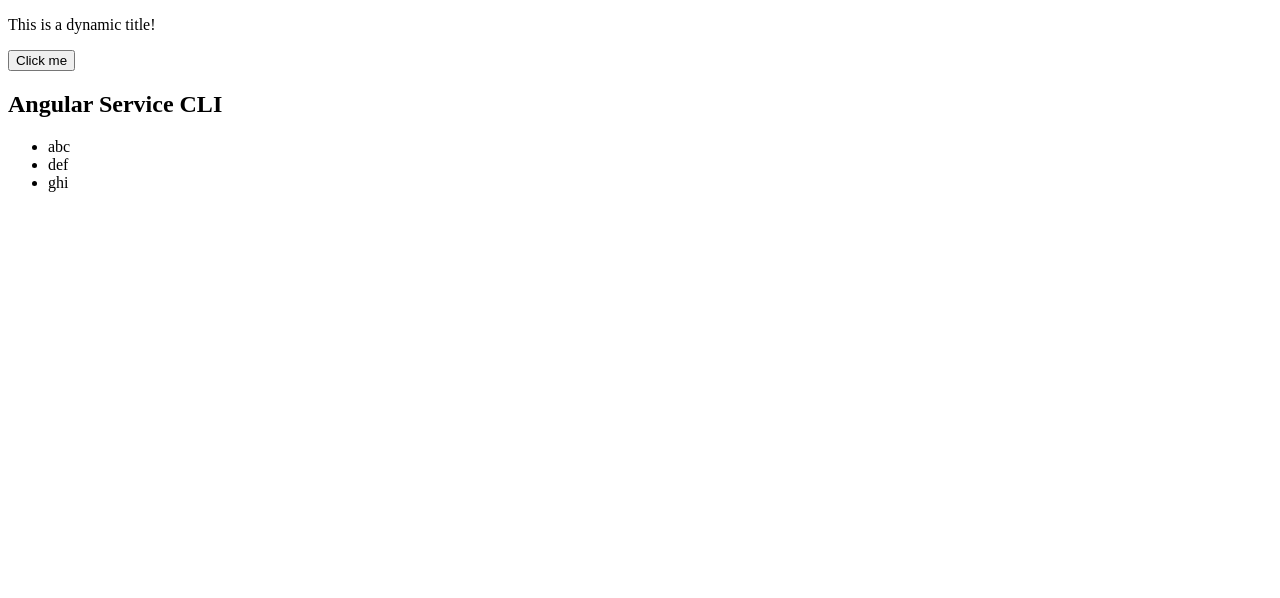
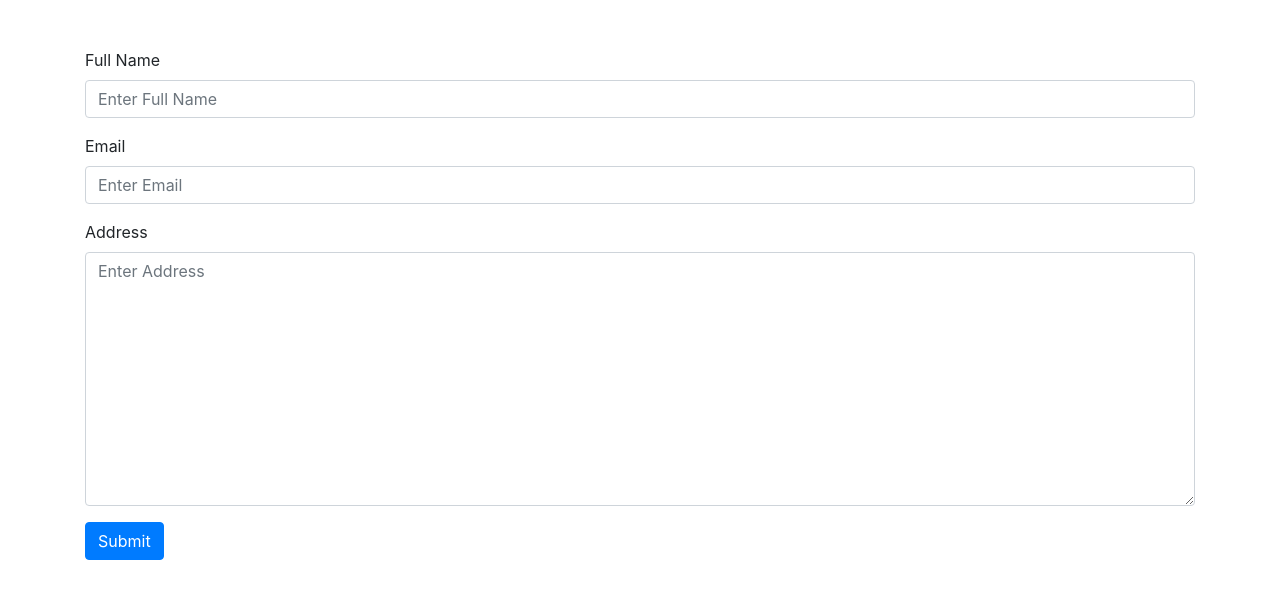
Before and after one commit to Virenp18/Angular16YT, an Angular app: page / in a window 1280 px wide. Shown: the top 598 px of the page. Built offline with nearby package versions, Linux system fonts and the light colour scheme.

Commit message:
Completed angular services and interface and started with angular forms

```diff
--- a/src/app/app.component.html
+++ b/src/app/app.component.html
@@ -15,11 +15,11 @@
 
 <!-- sendMssg coming from (child->parent) post component and making a new function which will be in app.ts file -->
 <!-- Uncomment the next code for getting the click result -->
-<app-post (sendMssg) = 'child_mssg($event)'></app-post>
+<!-- <app-post (sendMssg) = 'child_mssg($event)'></app-post> -->
 
 <!-- showing the msg here which came form @output and stored in variable in app ts file -->
-<p id="evnt_msg">{{eventMsg}}</p>
-<p>{{childMessage}}</p>
+<!-- <p id="evnt_msg">{{eventMsg}}</p>
+<p>{{childMessage}}</p> -->
 
 <!-- <p>{{demoMssg}}</p> -->
 
@@ -55,3 +55,6 @@
 <!-- Two Way Data Binding -->
 <!-- <label for="">Two Way Data Binding</label>
 <input type="text" [(ngModel)] = 'userName' (keyup.enter)="getUserName(userName)" /> -->
+
+<!-- Angular Forms -->
+<app-forms></app-forms>
--- a/src/app/app.module.ts
+++ b/src/app/app.module.ts
@@ -11,6 +11,7 @@ import { DirectivesComponent } from './directives/directives.component';
 import { TaskTwoComponent } from './task-two/task-two.component';
 import { PipesComponent } from './pipes/pipes.component';
 import { CustomPipe } from './pipe/custom.pipe';
+import { FormsComponent } from './forms/forms.component';
 
 @NgModule({
   declarations: [
@@ -22,6 +23,7 @@ import { CustomPipe } from './pipe/custom.pipe';
     TaskTwoComponent,
     PipesComponent,
     CustomPipe,
+    FormsComponent,
   ],
   imports: [
     BrowserModule,
--- /dev/null
+++ b/src/app/forms/forms.component.html
@@ -0,0 +1,32 @@
+<div class="container mt-5">
+    <div class="form-area">
+        <form  #form_data='ngForm' (submit)="form_submit(form_data)">
+            <div class="form-group">
+                <label>Full Name</label>
+                <input
+                 type="text"
+                 name="fullname"
+                 id=""
+                 class="form-control"
+                 placeholder="Enter Full Name"
+                 ngModel
+                 required
+                 #name_ipt="ngModel"
+                 (change)="onNameChge(name_ipt)"
+                 [ngClass]="{'is-invalid' : name_ipt.invalid && name_ipt.touched,'is-valid' : name_ipt.touched && name_ipt.valid}"
+                 />
+                 <div class="alert alert-danger" *ngIf="name_ipt.invalid && name_ipt.touched">Full Name id Required</div>
+            </div>
+            <div class="form-group">
+                <label>Email</label>
+                <input type="email" name="email" id="" placeholder="Enter Email"  class="form-control" ngModel required ngModel/>
+            </div>
+            <div class="form-group">
+                <label>Address</label>
+                <textarea name="address" id="" cols="30" rows="10" placeholder="Enter Address" class="form-control" ngModel></textarea>
+            </div>
+
+            <button type="submit" class="btn btn-primary">Submit</button>
+        </form>
+    </div>
+</div>
--- /dev/null
+++ b/src/app/forms/forms.component.ts
@@ -0,0 +1,18 @@
+import { Component } from '@angular/core';
+import { NgForm } from '@angular/forms';
+
+@Component({
+  selector: 'app-forms',
+  templateUrl: './forms.component.html',
+  styleUrls: ['./forms.component.css']
+})
+export class FormsComponent {
+  // declare methods here
+  form_submit(data:NgForm){
+    console.log(data);
+  }
+  onNameChge(nameData:any){
+    console.log(nameData);
+
+  }
+}
--- /dev/null
+++ b/src/app/models/demo.ts
@@ -0,0 +1,6 @@
+export interface Demo {
+    id : number,
+    title : string,
+    // if making any key optional just add ? after variable
+    date? : Date
+}
--- a/src/app/post/post.component.html
+++ b/src/app/post/post.component.html
@@ -2,6 +2,8 @@
 <button (click)='ClickMe()'>Click me</button>
 <!-- Example of dependency injection and angular service  -->
 <h2>Angular Service CLI</h2>
+<!-- Create a button which will add dtaa to the array -->
+<button (click)="addNewObj()">Add New</button>
 <ul>
     <li *ngFor="let arr of demoServiceArray">
         {{arr.title}}
--- a/src/app/post/post.component.ts
+++ b/src/app/post/post.component.ts
@@ -1,5 +1,6 @@
 import { Component,OnInit,Output,EventEmitter } from '@angular/core';
 import { DemoService } from '../services/demo.service';
+import { Demo } from '../models/demo';
 
 @Component({
   selector: 'app-post',
@@ -23,4 +24,12 @@ export class PostComponent implements OnInit {
   ClickMe(){
     this.sendMssg.emit(this.messageToSend);
   }
+  addNewObj(){
+    // here adding data of Demo type is telling the data to follow the blueprint of Demo interface
+    let data : Demo = {
+      id : 4,
+      title : 'jkl'
+    };
+    this.demoService.pushData(data);
+  }
 }
--- a/src/app/services/demo.service.ts
+++ b/src/app/services/demo.service.ts
@@ -13,4 +13,8 @@ export class DemoService {
   ];
 
   constructor() { }
+  // declare all the methods here
+  pushData(data:any){
+    this.demoArray.push(data);
+  }
 }
--- a/src/index.html
+++ b/src/index.html
@@ -6,6 +6,7 @@
   <base href="/">
   <meta name="viewport" content="width=device-width, initial-scale=1">
   <link rel="icon" type="image/x-icon" href="favicon.ico">
+  <link rel="stylesheet" href="https://cdn.jsdelivr.net/npm/bootstrap@4.5.3/dist/css/bootstrap.min.css" integrity="sha384-TX8t27EcRE3e/ihU7zmQxVncDAy5uIKz4rEkgIXeMed4M0jlfIDPvg6uqKI2xXr2" crossorigin="anonymous">
 </head>
 <body>
   <app-root></app-root>
```
Also changed, not shown: ReadMe.txt, src/app/forms/forms.component.css (added), 1 other file (tests, documents, lock files or other folders).
